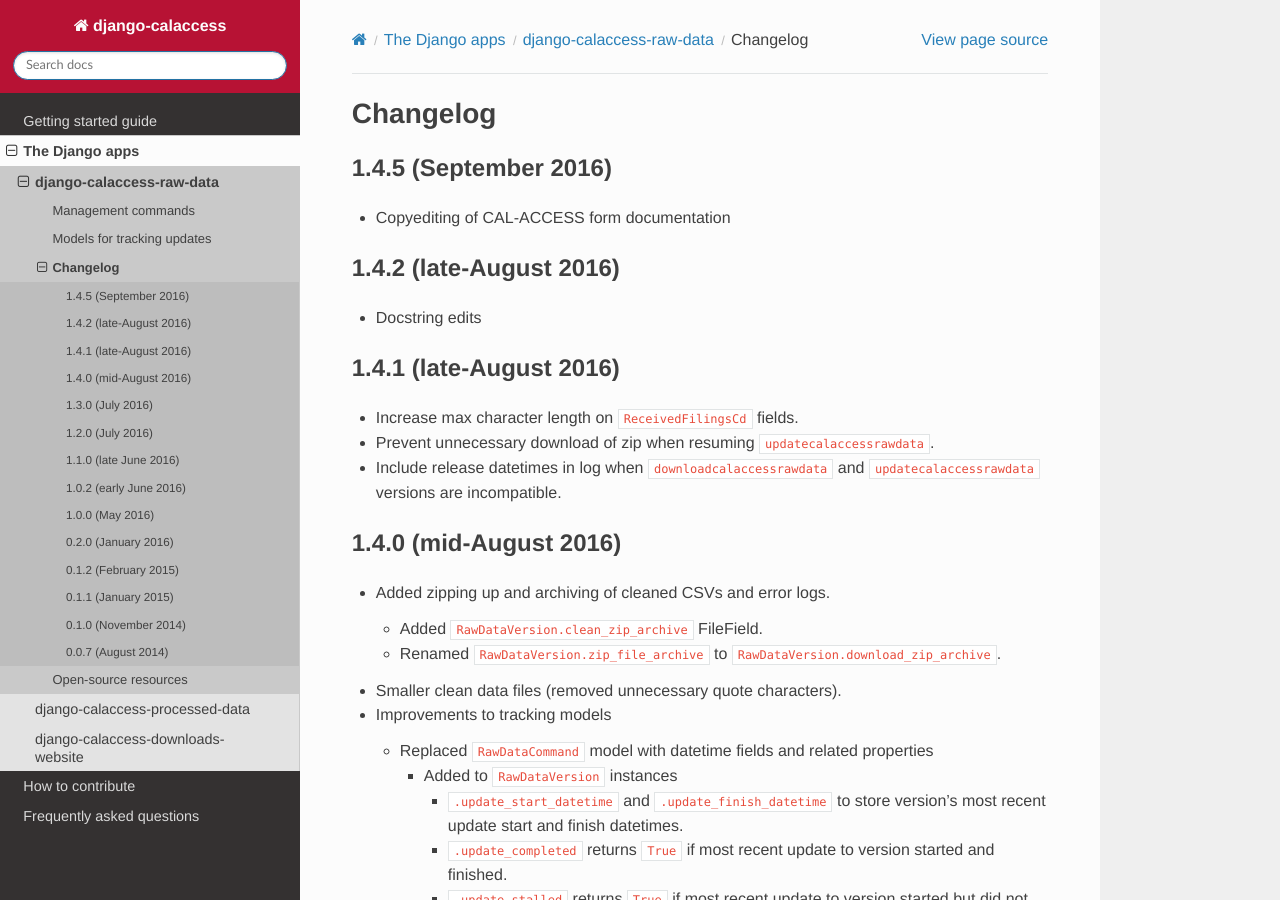
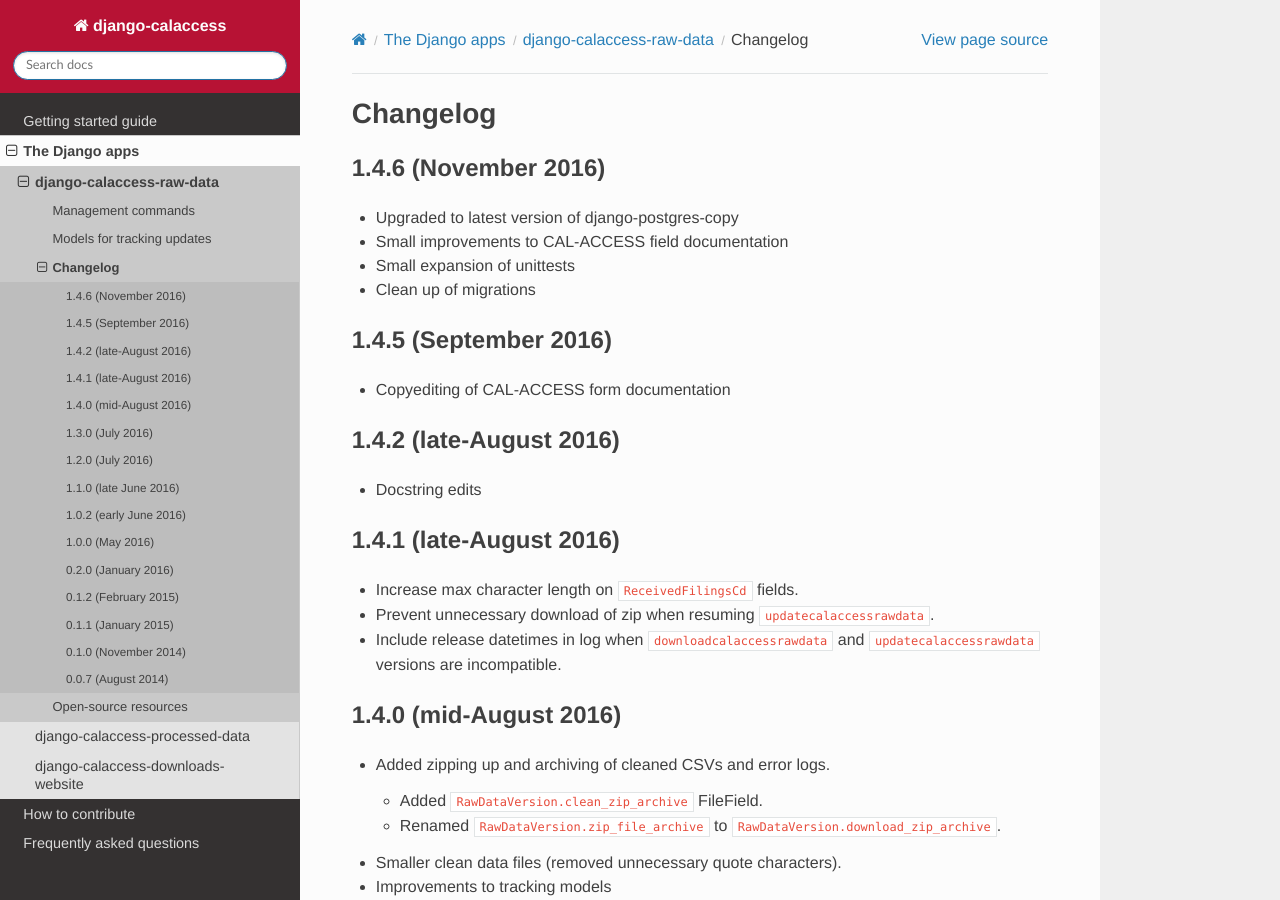
Before and after one commit to palewire/django-calaccess-technical-documentation, a Sphinx documentation site: the page built from docs/apps/calaccess_raw/changelog.rst, in a window 1280 px wide and 900 px high. Built offline with Sphinx 7.4.7 and the Read the Docs theme 2.0.0, drawn with Linux system fonts in a browser that asks for light colours.

Commit message:
Update changelog.rst

```diff
--- a/docs/apps/calaccess_raw/changelog.rst
+++ b/docs/apps/calaccess_raw/changelog.rst
@@ -1,5 +1,13 @@
 Changelog
 =========
+
+1.4.6 (November 2016)
+---------------------
+
+* Upgraded to latest version of django-postgres-copy
+* Small improvements to CAL-ACCESS field documentation
+* Small expansion of unittests
+* Clean up of migrations
 
 1.4.5 (September 2016)
 ----------------------
```
